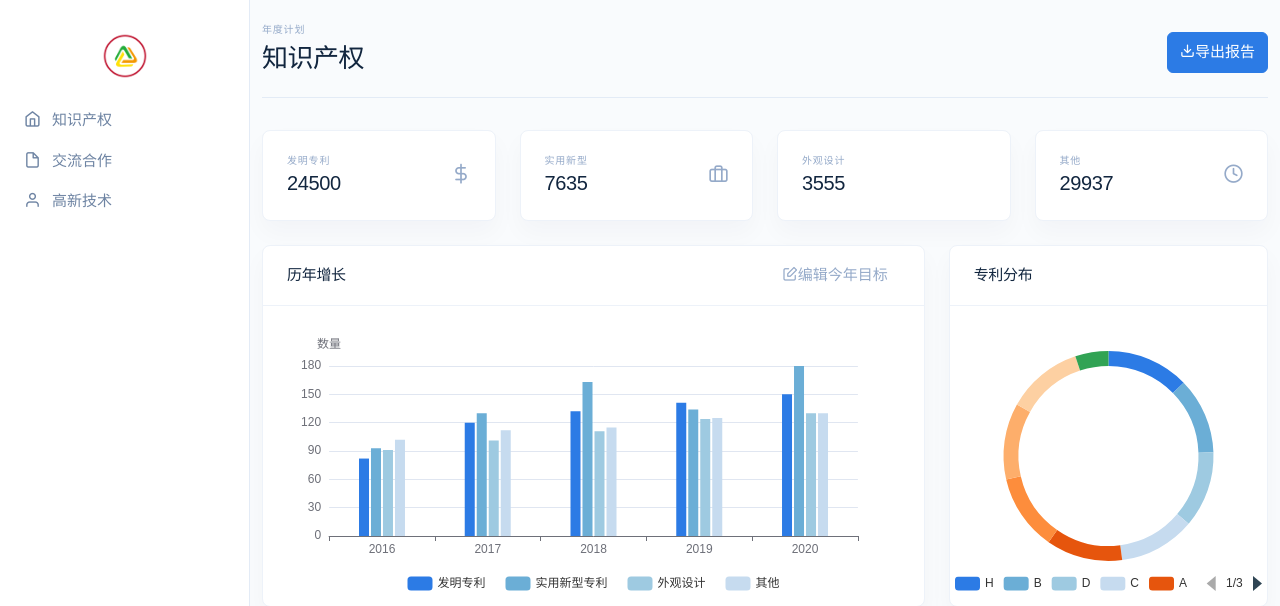
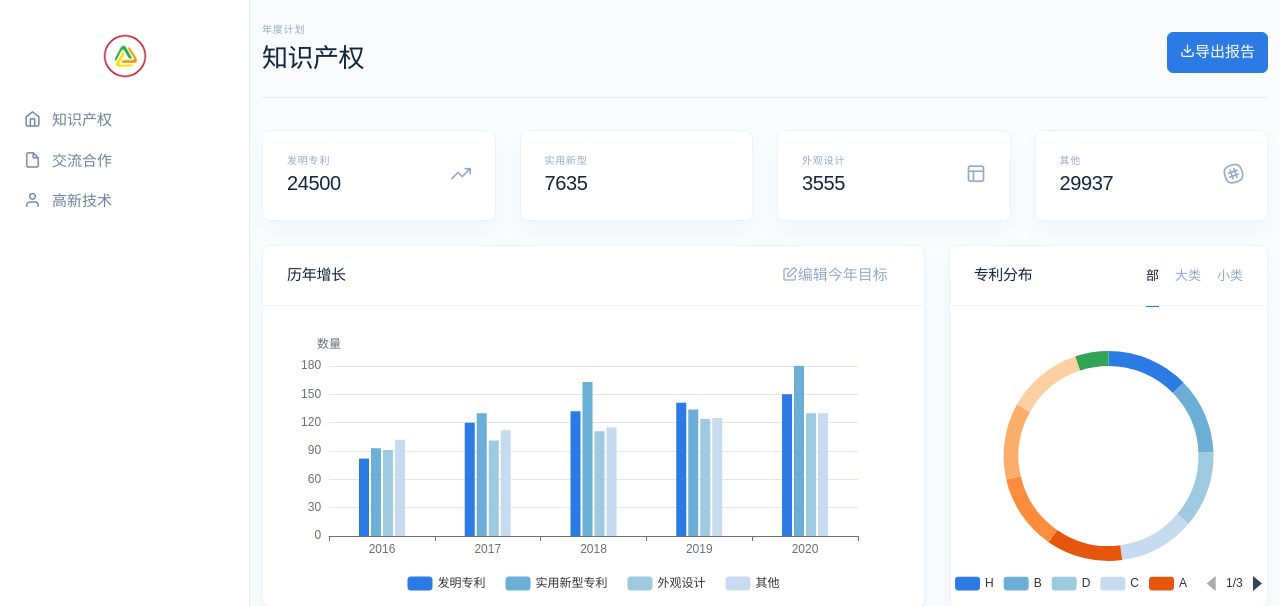
Before and after one commit to ROC-D/KunshanSystem, a Flask app: page / in a window 1280 px wide. Shown: the top 606 px of the page. Run offline with Flask 3, Linux system fonts and the light colour scheme; parts of the project's set-up code (start-up, migrations or seed data) failed here and were passed over; some libraries are stand-ins or nearby versions; some web fonts are replaced.

Commit message:
专利分布部分添加  部/大类/小类

```diff
--- a/web/static/css/feather.css
+++ b/web/static/css/feather.css
@@ -1,9 +1,9 @@
 @font-face {
   font-family: 'Feather';
   src:
-    url('../fonts_feather/Feather.ttf?sdxovp') format('truetype'),
-    url('../fonts_feather/Feather.woff?sdxovp') format('woff'),
-    url('../fonts_feather/Feather.svg?sdxovp#Feather') format('svg');
+    url('../fonts_feather/Feather.ttf?sdxovp') format('truetype');
+    /*url('../fonts_feather/Feather.woff?sdxovp') format('woff'),*/
+    /*url('../fonts_feather/Feather.svg?sdxovp#Feather') format('svg');*/
   font-weight: normal;
   font-style: normal;
 }
--- a/web/static/js/technology_bureau/create_graph.js
+++ b/web/static/js/technology_bureau/create_graph.js
@@ -67,15 +67,7 @@ lineOption = {
         trigger: 'axis',
         axisPointer: {
             type: 'shadow'
-        },
-        // formatter: function (param) {
-        //     // console.log(param);
-        //     result = `${param[0].name}`;
-        //     for(let i = 0; i < param.length; i++){
-        //         result += `<br>${param[i].seriesName}, 完成度: ${param[i].data}%`;
-        //     }
-        //     return result;
-        // }
+        }
     },
     xAxis: {
         type: 'category',
@@ -178,8 +170,8 @@ let conversionsChart = getEchartObj("conversionsChart");
 setOption(conversionsChart, barOption, TEST_BAR_DATA);
 
 
-let trafficChart = getEchartObj("trafficChart");
-setPieOption(trafficChart, pieOption, TEST_PIE_DATA);
+let patentDistributionChart = getEchartObj("patentDistributionChart");
+setPieOption(patentDistributionChart, pieOption, TEST_PIE_DATA);
 
 
 let propertyTypeChart = getEchartObj("propertyTypeChart");
--- a/web/templates/technology_bureau/property.html
+++ b/web/templates/technology_bureau/property.html
@@ -58,9 +58,7 @@
                                     </span> -->
                                 </div>
                                 <div class="col-auto">
-
-                                    <!-- Icon -->
-                                    <span class="h2 fe fe-dollar-sign text-muted mb-0"></span>
+                                    <span class="h2 fe fe-trending-up text-muted mb-0"></span>
 
                                 </div>
                             </div> <!-- / .row -->
@@ -69,7 +67,6 @@
 
                 </div>
                 <div class="col-12 col-lg-6 col-xl">
-                    <!-- Hours -->
                     <div class="card">
                         <div class="card-body">
                             <div class="row align-items-center">
@@ -89,7 +86,7 @@
                                 <div class="col-auto">
 
                                     <!-- Icon -->
-                                    <span class="h2 fe fe-briefcase text-muted mb-0"></span>
+                                    <span class="h2 fe fe-key text-muted mb-0"></span>
 
                                 </div>
                             </div> <!-- / .row -->
@@ -97,7 +94,6 @@
                     </div>
                 </div>
                 <div class="col-12 col-lg-6 col-xl">
-                    <!-- Exit -->
                     <div class="card">
                         <div class="card-body">
                             <div class="row align-items-center">
@@ -115,12 +111,7 @@
 
                                 </div>
                                 <div class="col-auto">
-
-                                    <!-- Chart -->
-                                    <div class="chart chart-sparkline">
-                                        <div class="chart-canvas" id="sparklineChart"></div>
-                                    </div>
-
+                                    <span class="h2 fe fe-layout text-muted mb-0"></span>
                                 </div>
                             </div> <!-- / .row -->
                         </div>
@@ -128,14 +119,10 @@
 
                 </div>
                 <div class="col-12 col-lg-6 col-xl">
-
-                    <!-- Time -->
                     <div class="card">
                         <div class="card-body">
                             <div class="row align-items-center">
                                 <div class="col">
-
-                                    <!-- Title -->
                                     <h6 class="text-uppercase text-muted mb-2">
                                         其他
                                     </h6>
@@ -147,9 +134,8 @@
 
                                 </div>
                                 <div class="col-auto">
-
                                     <!-- Icon -->
-                                    <span class="h2 fe fe-clock text-muted mb-0"></span>
+                                    <span class="h2 fe fe-slack text-muted mb-0"></span>
 
                                 </div>
                             </div> <!-- / .row -->
@@ -195,14 +181,30 @@
                             <h4 class="card-header-title">
                                 专利分布
                             </h4>
-
+                             <!-- Tabs -->
+                            <ul class="nav nav-tabs nav-tabs-sm card-header-tabs">
+                              <li class="nav-item" data-toggle="chart" data-target="#patentDistributionChart" data-trigger="click" data-action="toggle" data-dataset="0">
+                                <a href="#" class="nav-link active" data-toggle="tab">
+                                  部
+                                </a>
+                              </li>
+                              <li class="nav-item" data-toggle="chart" data-target="#patentDistributionChart" data-trigger="click" data-action="toggle" data-dataset="1">
+                                <a href="#" class="nav-link" data-toggle="tab">
+                                  大类
+                                </a>
+                              </li>
+                                <li class="nav-item" data-toggle="chart" data-target="#patentDistributionChart" data-trigger="click" data-action="toggle" data-dataset="1">
+                                <a href="#" class="nav-link" data-toggle="tab">
+                                  小类
+                                </a>
+                              </li>
+                            </ul>
                         </div>
                         <div class="card-body remove-padding">
 
                             <!-- Chart -->
                             <div class="chart">
-                                <div id="trafficChart" class="chart-canvas" data-toggle="legend"
-                                    data-target="#trafficChartLegend"></div>
+                                <div id="patentDistributionChart" class="chart-canvas" data-toggle="legend" data-target="#trafficChartLegend"></div>
                             </div>
 
                         </div>
```
